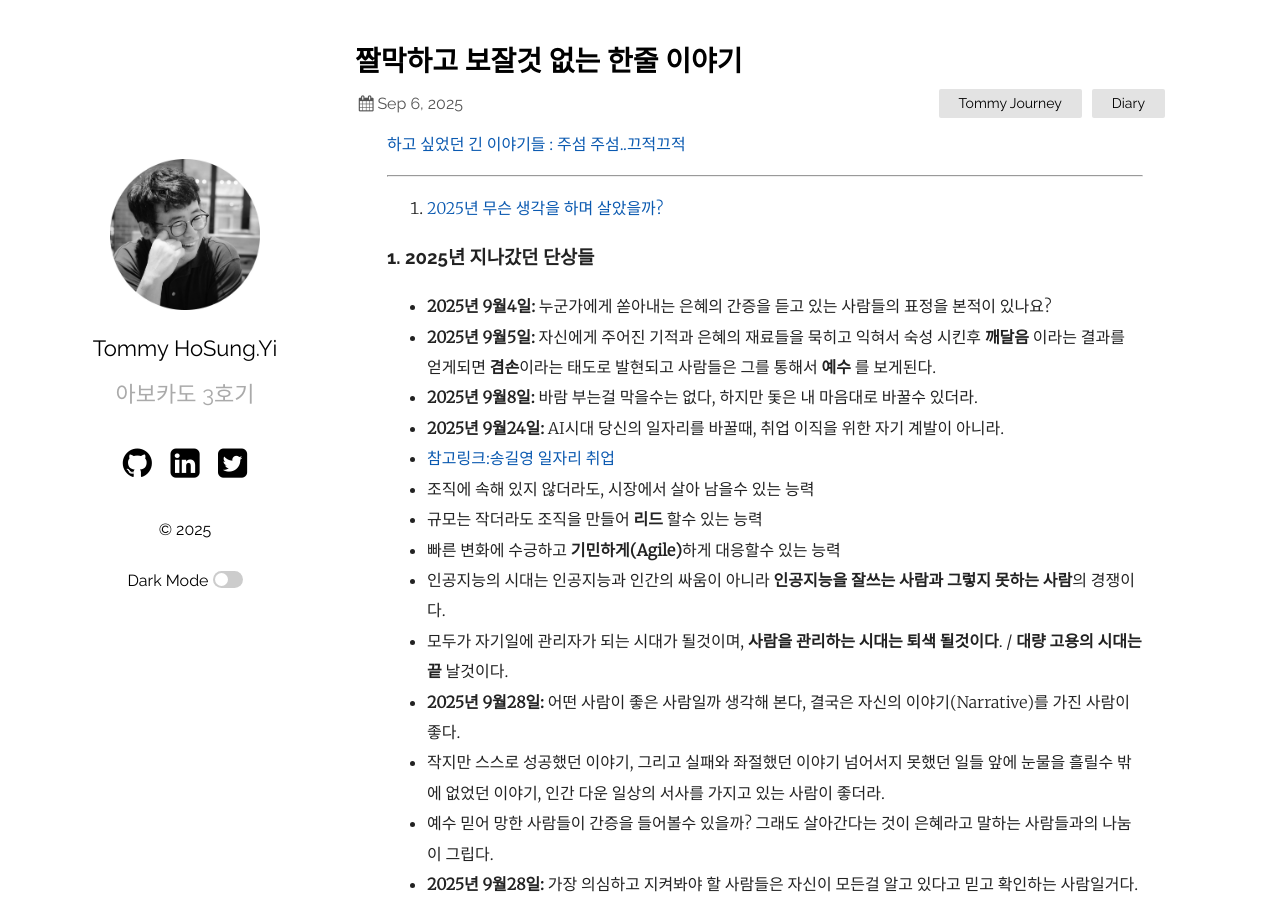
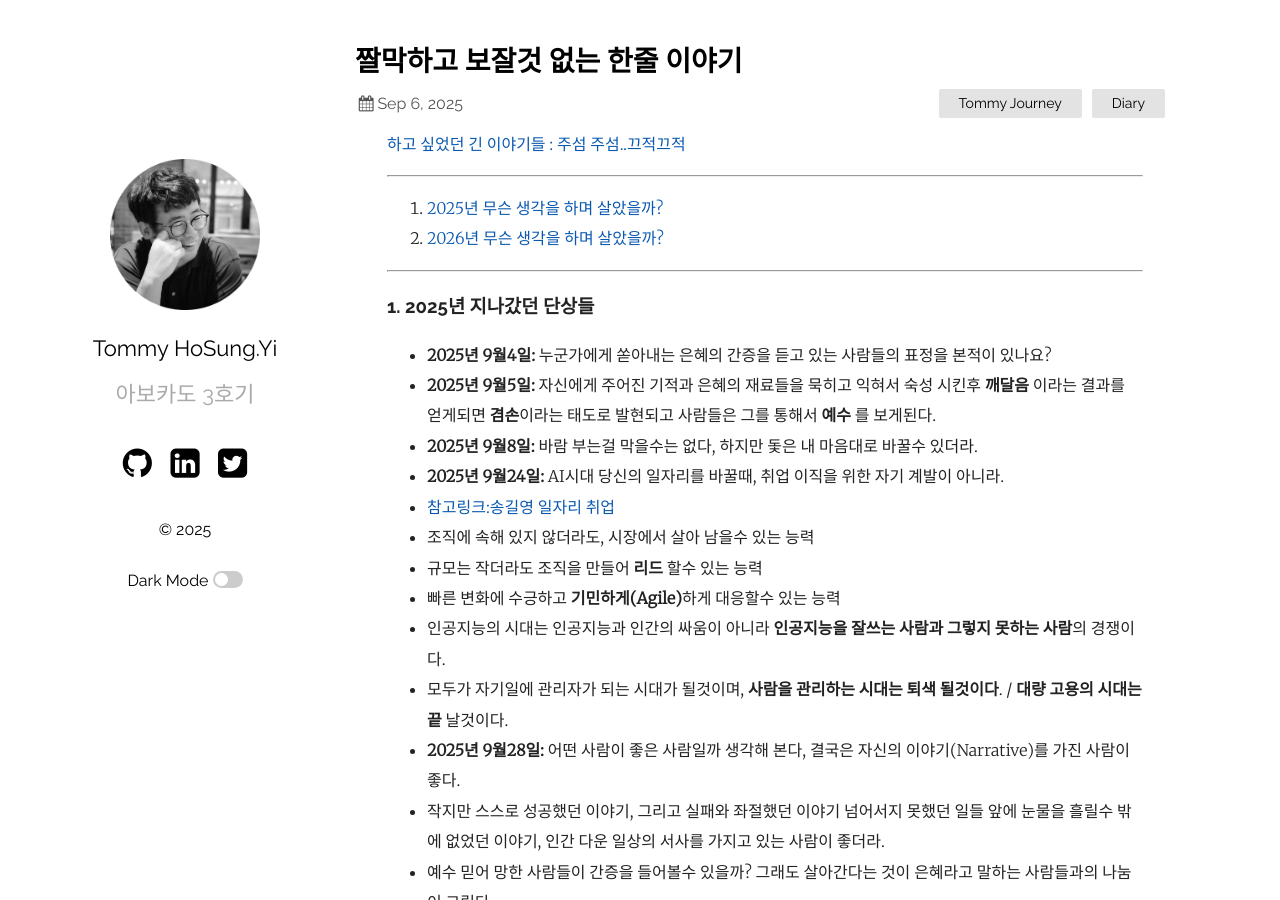
Before and after one commit to hslee77/hslee77.github.io, a Jekyll site: the page built from wiki/memo/2025-09-06-diary.md, in a window 1280 px wide and 900 px high. Built offline with Jekyll 4.4.1, drawn with Linux system fonts in a browser that asks for light colours.

Commit message:
20251215 updaet v1.3

```diff
--- a/wiki/memo/2025-09-06-diary.md
+++ b/wiki/memo/2025-09-06-diary.md
@@ -10,6 +10,9 @@ categories: [Tommy Journey, Diary]
 ------
 
 1. [2025년 무슨 생각을 하며 살았을까?](#1-2025년-지나갔던-단상들)
+2. [2026년 무슨 생각을 하며 살았을까?](#2-2026년-지나갔던-단상들)
+
+------------------------------------------------------------------------------------------------------------------------
 
 ### 1. 2025년 지나갔던 단상들
 
@@ -43,3 +46,7 @@ categories: [Tommy Journey, Diary]
 - 그러나 어쩌겠나 그 마저도 그들의 선택인것을.
 - 하지만 무엇인가를 선택했다는 것은 책임을 진다는 의미가 있음을 바라보는게 더 중요하겠지
 - **2025년 12월05일:** 자신이 처해 있는 위치는 행동하게 만든다.
+
+### 2. 2026년 지나갔던 단상들
+
+- 준비중
```
Also changed, not shown: _posts/2025-07-24-CIQ.md (+0 -1 lines).
